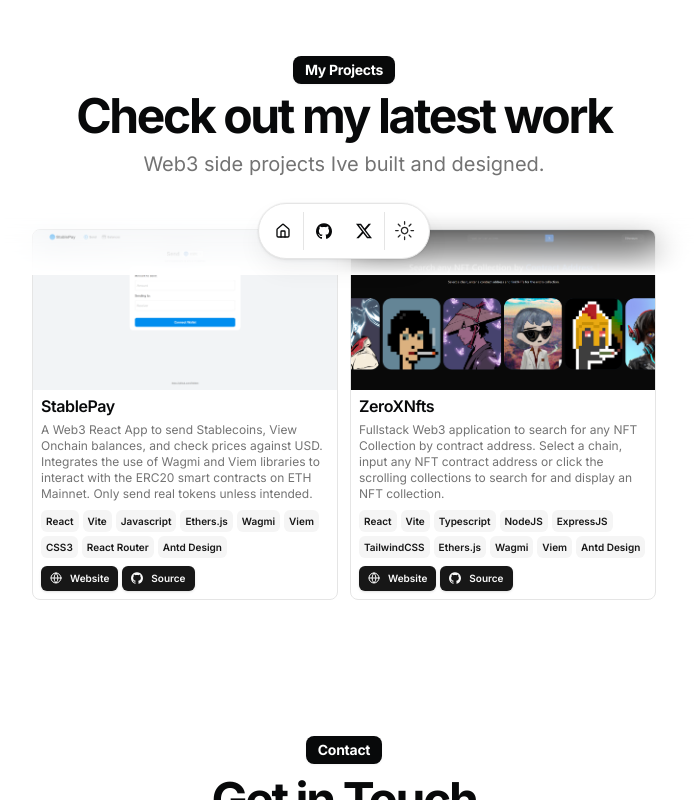
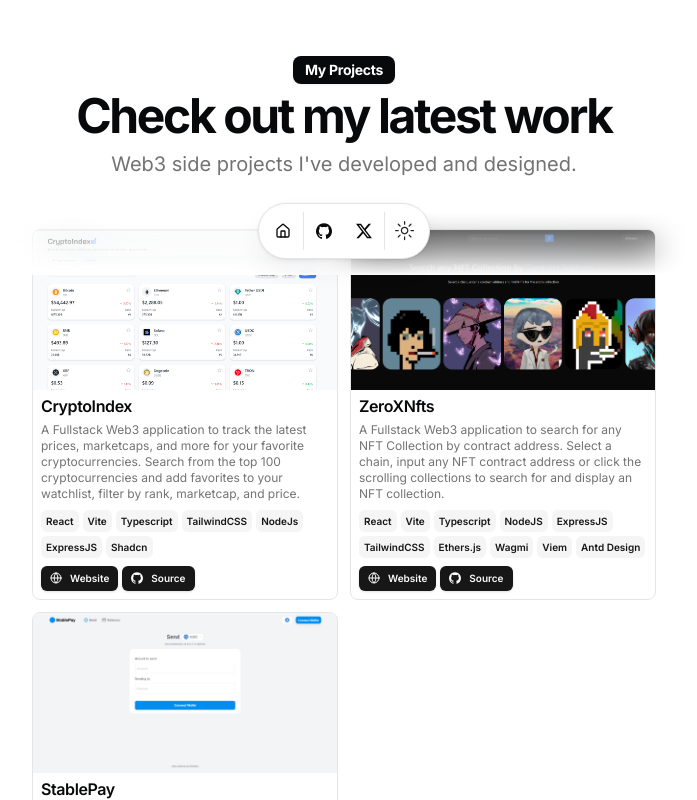
Before and after one commit to Helkem/helkemzerosite, a Next.js app: page / in a window 1280 px wide. Shown: the part 525-1325 px from the top of the page, without its empty margins (296-993 px from the left). Built offline with nearby package versions, Linux system fonts and the light colour scheme.

Commit message:
info updated

```diff
--- a/src/app/page.tsx
+++ b/src/app/page.tsx
@@ -81,7 +81,7 @@ export default function Page() {
                 </h2>
 
                 <p className='text-muted-foreground md:text-xl/relaxed lg:text-base/relaxed xl:text-xl/relaxed'>
-                  Web3 side projects Ive built and designed.
+                  Web3 side projects I've developed and designed.
                 </p>
               </div>
             </div>
--- a/src/data/resume.tsx
+++ b/src/data/resume.tsx
@@ -62,6 +62,69 @@ export const DATA = {
 
   projects: [
     {
+      title: "CryptoIndex",
+      href: "https://cryptoindexz.vercel.app/",
+      dates: "2023",
+      active: true,
+      description:
+        "A Fullstack Web3 application to track the latest prices, marketcaps, and more for your favorite cryptocurrencies. Search from the top 100 cryptocurrencies and add favorites to your watchlist, filter by rank, marketcap, and price.  ",
+      technologies: [
+        "React",
+        "Vite",
+        "Typescript",
+        "TailwindCSS",
+        "NodeJs",
+        "ExpressJS",
+        "Shadcn",
+      ],
+      links: [
+        {
+          type: "Website",
+          href: "https://cryptoindexz.vercel.app/",
+          icon: <Icons.globe className='size-3' />,
+        },
+        {
+          type: "Source",
+          href: "https://github.com/Helkem/CryptoIndex",
+          icon: <Icons.github className='size-3' />,
+        },
+      ],
+      image: "/cryptoindex.png",
+    },
+    {
+      title: "ZeroXNfts",
+      href: "https://zeroxnft.vercel.app/",
+      dates: "2024",
+      active: true,
+      description:
+        "A Fullstack Web3 application to search for any NFT Collection by contract address. Select a chain, input any NFT contract address or click the scrolling collections to search for and display an NFT collection.",
+      technologies: [
+        "React",
+        "Vite",
+        "Typescript",
+        "NodeJS",
+        "ExpressJS",
+        "TailwindCSS",
+        "Ethers.js",
+        "Wagmi",
+        "Viem",
+        "Antd Design",
+      ],
+      links: [
+        {
+          type: "Website",
+          href: "https://zeroxnft.vercel.app/",
+          icon: <Icons.globe className='size-3' />,
+        },
+        {
+          type: "Source",
+          href: "https://github.com/Helkem/ZeroXNFTs",
+          icon: <Icons.github className='size-3' />,
+        },
+      ],
+      image: "/zeronfts.png",
+    },
+    {
       title: "StablePay",
       href: "https://stablepayx.vercel.app/",
       dates: "2023",
@@ -93,38 +156,5 @@ export const DATA = {
       ],
       image: "/stablepay.png",
     },
-    {
-      title: "ZeroXNfts",
-      href: "https://zeroxnft.vercel.app/",
-      dates: "2024",
-      active: true,
-      description:
-        "Fullstack Web3 application to search for any NFT Collection by contract address. Select a chain, input any NFT contract address or click the scrolling collections to search for and display an NFT collection.",
-      technologies: [
-        "React",
-        "Vite",
-        "Typescript",
-        "NodeJS",
-        "ExpressJS",
-        "TailwindCSS",
-        "Ethers.js",
-        "Wagmi",
-        "Viem",
-        "Antd Design",
-      ],
-      links: [
-        {
-          type: "Website",
-          href: "https://zeroxnft.vercel.app/",
-          icon: <Icons.globe className='size-3' />,
-        },
-        {
-          type: "Source",
-          href: "https://github.com/Helkem/ZeroXNFTs",
-          icon: <Icons.github className='size-3' />,
-        },
-      ],
-      image: "/zeronfts.png",
-    },
   ],
 } as const;
```
Also changed, not shown: public/cryptoindex.png (added).
